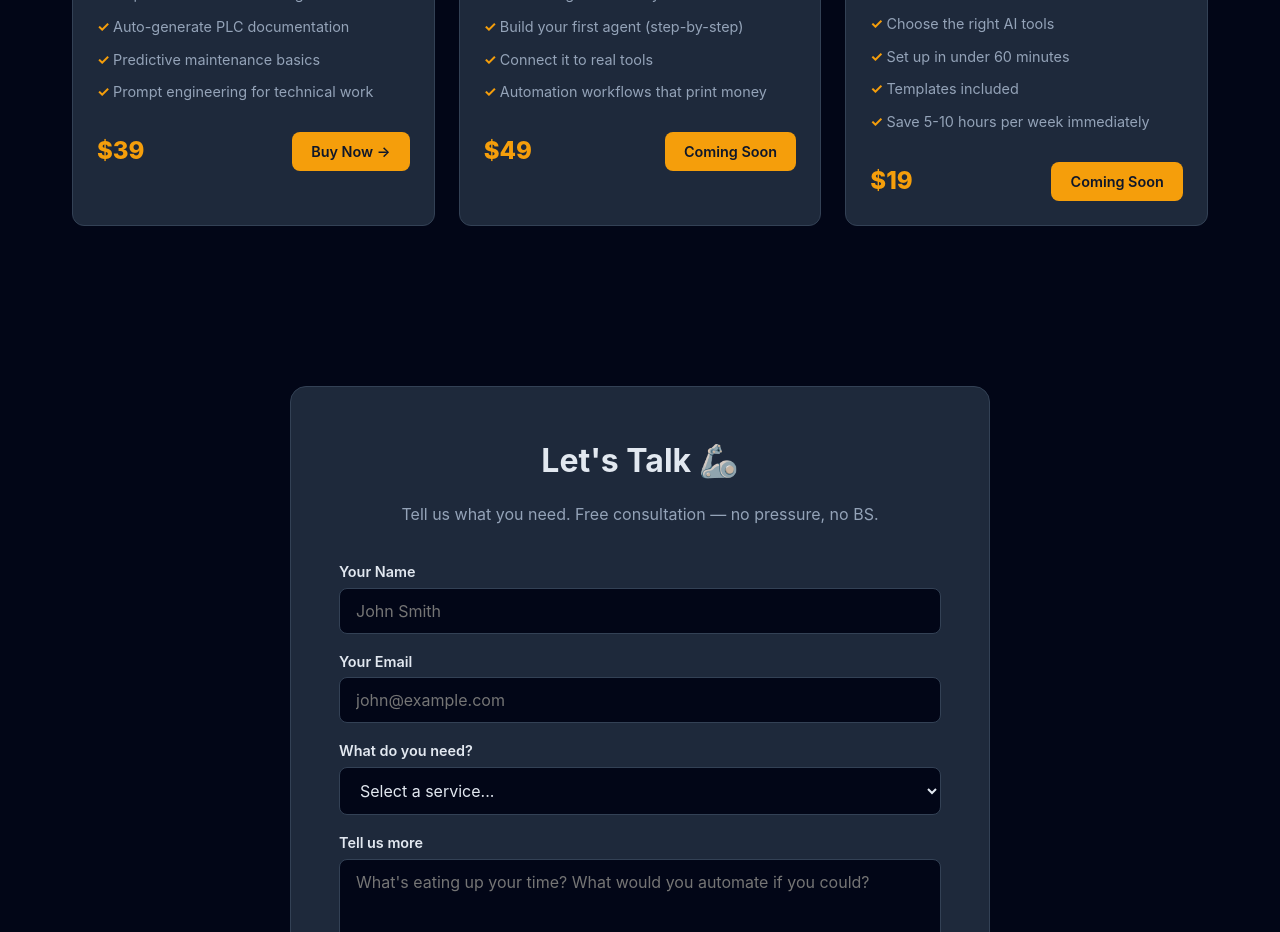
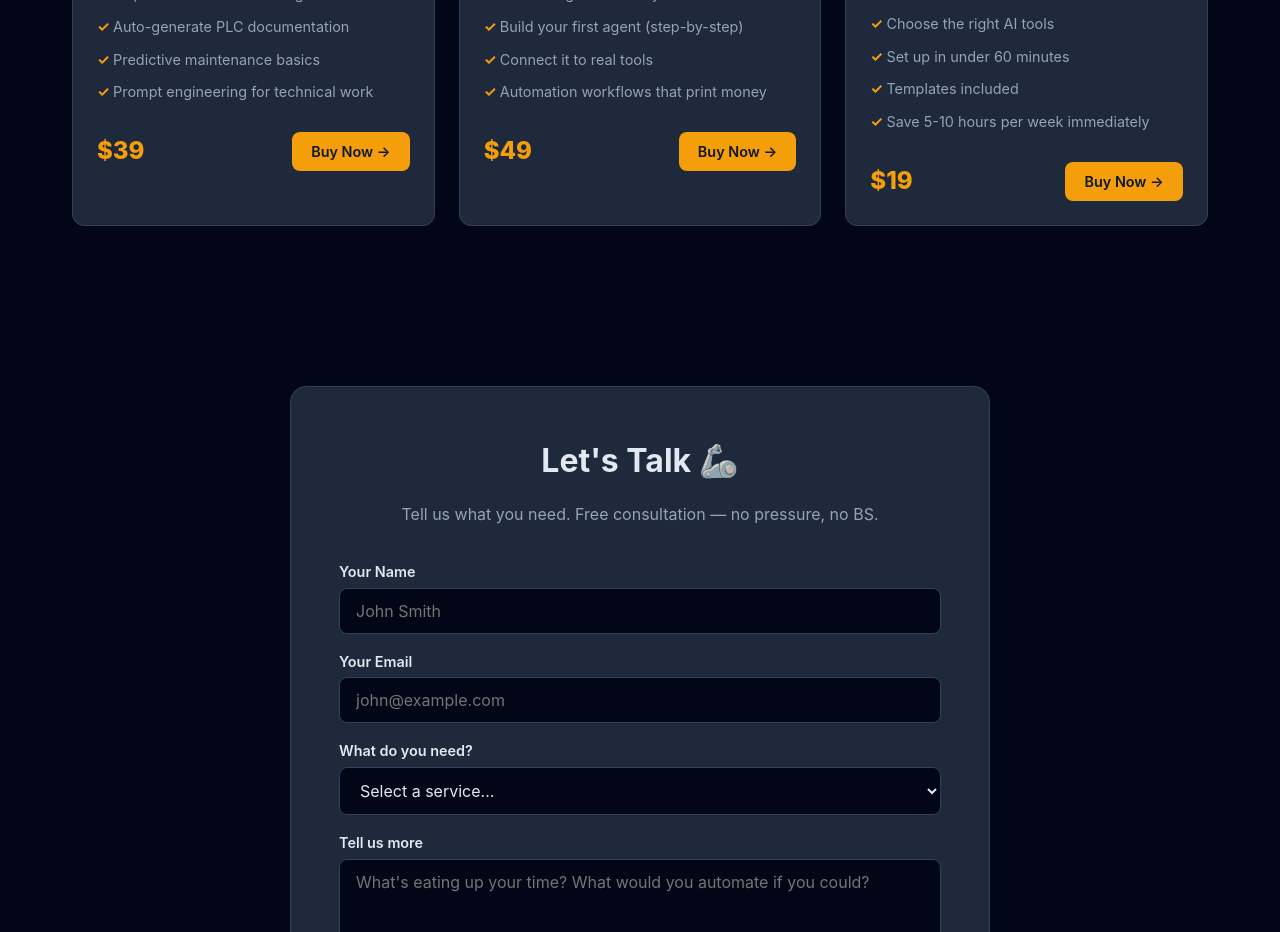
Before and after one commit to wiremanar/clawforge, a plain HTML site: page index.html in a window 1280 px wide. Shown: the part 2960-3892 px from the top of the page. Drawn offline with Linux system fonts and the light colour scheme.

Commit message:
All 3 products live — real Gumroad buy links

```diff
--- a/index.html
+++ b/index.html
@@ -409,7 +409,7 @@
                 </ul>
                 <div class="course-footer">
                     <span class="course-price">$49</span>
-                    <a href="#contact" class="btn btn-primary" style="padding: 0.5rem 1.2rem; font-size: 0.9rem;">Coming Soon</a>
+                    <a href="https://wiremanar.gumroad.com/l/zocfyg" target="_blank" class="btn btn-primary" style="padding: 0.5rem 1.2rem; font-size: 0.9rem;">Buy Now →</a>
                 </div>
             </div>
         </div>
@@ -428,7 +428,7 @@
                 </ul>
                 <div class="course-footer">
                     <span class="course-price">$19</span>
-                    <a href="#contact" class="btn btn-primary" style="padding: 0.5rem 1.2rem; font-size: 0.9rem;">Coming Soon</a>
+                    <a href="https://wiremanar.gumroad.com/l/aoxwq" target="_blank" class="btn btn-primary" style="padding: 0.5rem 1.2rem; font-size: 0.9rem;">Buy Now →</a>
                 </div>
             </div>
         </div>
```
